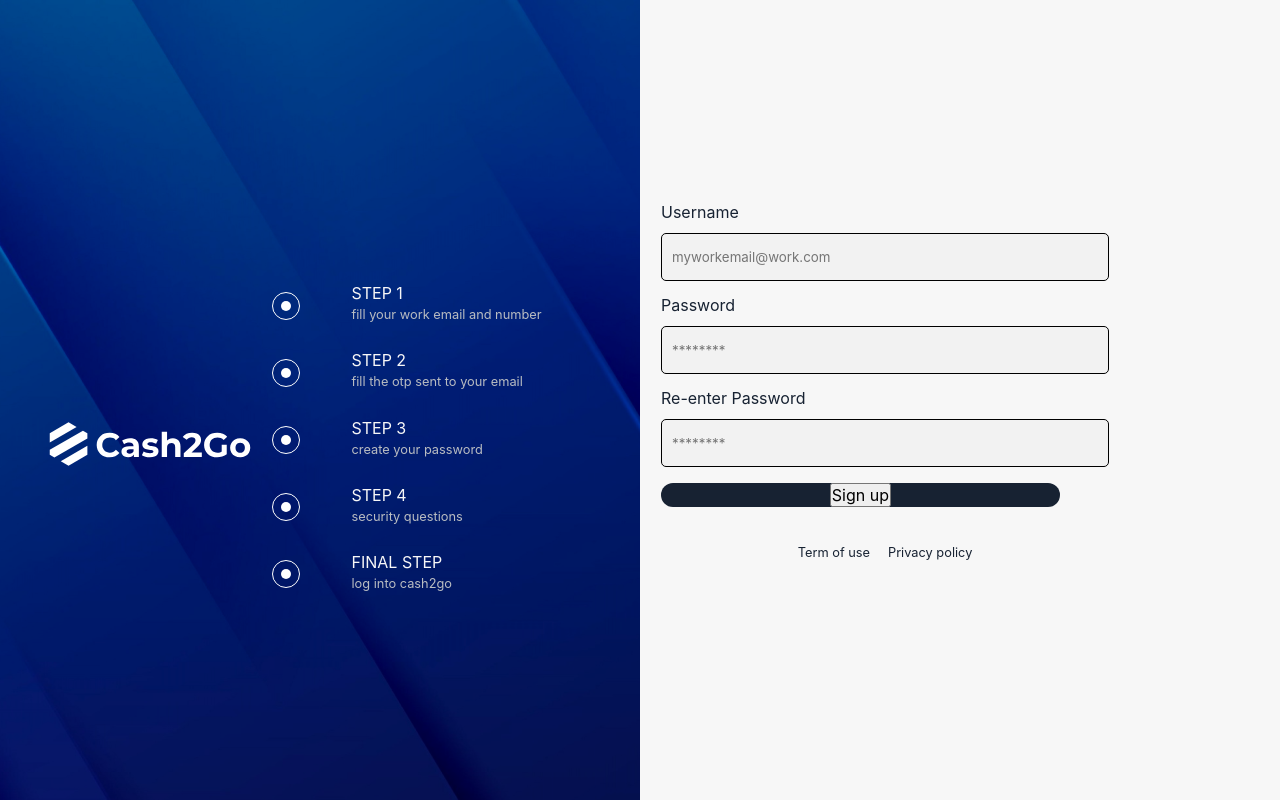
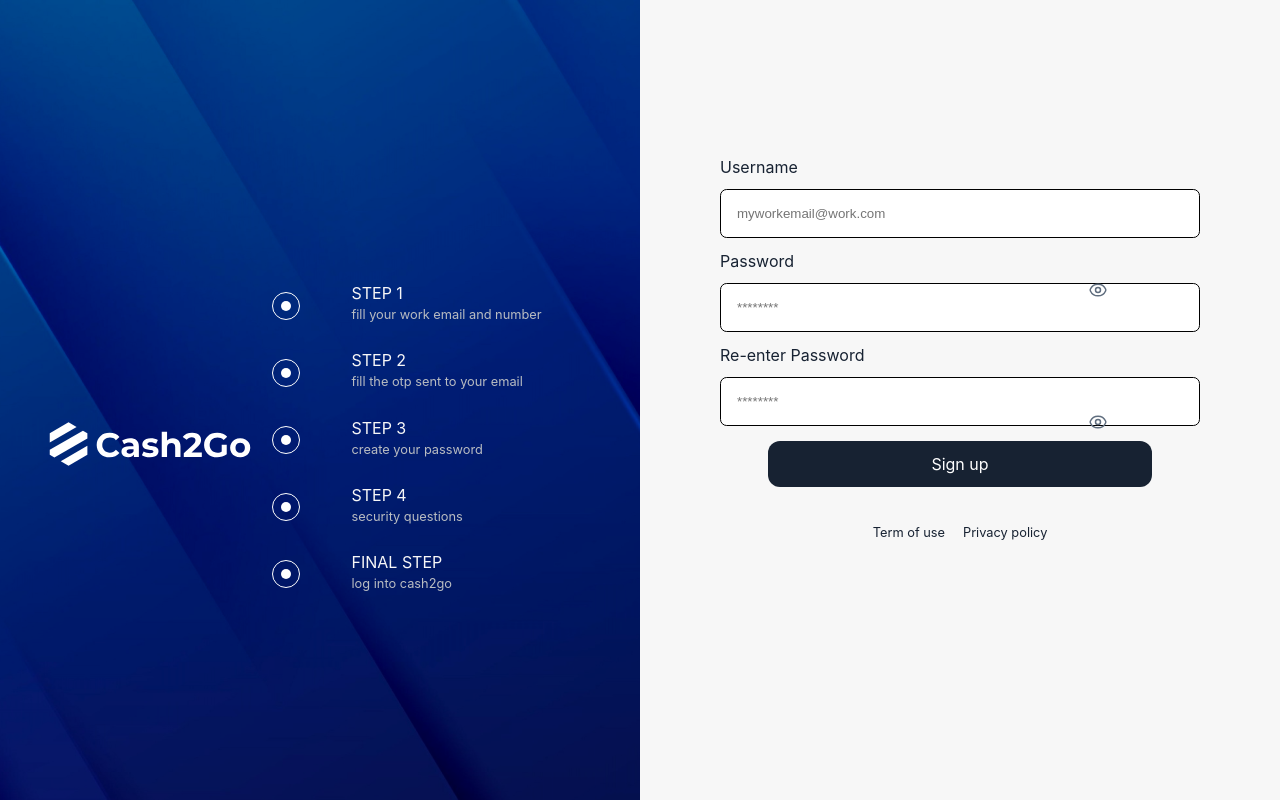
Before and after one commit to joyibeh93/Cash2go-loan-app, a React (Create React App) app: page /signupstep3 in a window 1280 px wide. Built offline with nearby package versions, Linux system fonts and the light colour scheme; the HTML template or start-up script is replaced by a standard one.

Commit message:
made changes to styles

```diff
--- a/src/Components/LoginForm.jsx
+++ b/src/Components/LoginForm.jsx
@@ -4,6 +4,7 @@ import { Formik } from 'formik';
 import * as Yup from 'yup';
 import { Link } from 'react-router-dom';
 import '../Login.css';
+import eyeIcon from '../assets/eye icon.svg';
 
 // Creating schema
 const schema = Yup.object().shape({
@@ -35,7 +36,7 @@ export const LoginForm = () => {
         }) => (
           <div>
             {/* Passing handleSubmit parameter tohtml form onSubmit property */}
-            <form noValidate onSubmit={handleSubmit} className="form">
+            <form noValidate onSubmit={handleSubmit} className="form-login">
               <span className="loginheader">Login</span>
               {/* Our input html with passing formik parameters like handleChange, values, handleBlur to input properties */}
               <label htmlFor="email">Email </label>
@@ -48,7 +49,7 @@ export const LoginForm = () => {
                 placeholder="myworkemail@work.com"
                 //   className="form-control inp_text"
                 id="email"
-                className="input"
+                className="login-input"
               />
               {/* If validation is not passed show errors */}
               <p className="error-message">
@@ -62,7 +63,7 @@ export const LoginForm = () => {
                 onChange={handleChange}
                 onBlur={handleBlur}
                 value={values.password}
-                className="input"
+                className="login-input"
                 //   placeholder="Enter password"
                 //   className="form-control"
               />
--- a/src/Components/QuestionForm.jsx
+++ b/src/Components/QuestionForm.jsx
@@ -5,6 +5,7 @@ import '../QuestionForm.css';
 import { nanoid } from 'nanoid';
 import { useNavigate } from 'react-router-dom';
 import Buttons from './Buttons';
+import '../OtpForm.css';
 
 const validationSchema = Yup.object().shape({
   Question: Yup.string().required('please select a security question'),
@@ -39,7 +40,7 @@ const QuestionForm = () => {
             <label className="label" htmlFor="Question">
               Select your security question
             </label>
-            <Field as="select" id="Question" name="Question" className="input">
+            <Field as="select" id="Question" name="Question" className="select">
               <option value="">Select a question</option>
               <option value="Where did you meet your spouse?">
                 where did you meet your spouse?
@@ -66,7 +67,13 @@ const QuestionForm = () => {
             <label htmlFor="Answer" className="label">
               Your answer
             </label>
-            <Field type="Answer" id="Answer" name="Answer" className="input" />
+            <Field
+              type="Answer"
+              as="text"
+              id="Answer"
+              name="Answer"
+              className="input"
+            />
             <ErrorMessage
               name="Answer"
               component="div"
--- a/src/Components/SignUpStep3.js
+++ b/src/Components/SignUpStep3.js
@@ -3,9 +3,9 @@ import { Formik, Form, Field, ErrorMessage } from 'formik';
 import * as Yup from 'yup';
 import { useNavigate } from 'react-router-dom';
 import Buttons from './Buttons';
-
+import '../OtpForm.css';
 import '../Signupstep3.css';
-
+import eyeIcon from '../assets/eye icon.svg';
 const SignIn = () => {
   const validationSchema = Yup.object({
     username: Yup.string().required('Username is required'),
@@ -58,6 +58,7 @@ const SignIn = () => {
             name="password"
             placeholder="********"
           />
+          <img src={eyeIcon} className="eye" alt="eye-icon" />
           <ErrorMessage
             name="password"
             component="div"
@@ -74,6 +75,7 @@ const SignIn = () => {
             name="confirmPassword"
             placeholder="********"
           />
+          <img src={eyeIcon} className="eye2" alt="eye-icon" />
           <ErrorMessage
             name="confirmPassword"
             component="div"
--- a/src/Login.css
+++ b/src/Login.css
@@ -8,22 +8,23 @@
   width: 100%;
 }
 
-.form {
-  border-radius: 10px;
+.form-login {
+  width: 100%;
   display: flex;
   flex-direction: column;
   justify-content: center;
   align-items: flex-start;
-  margin-right: 10em;
+  /* margin-right: 5em; */
+  padding: 0 5em;
 }
 
-.form input {
-  background: #f2f2f2;
+.login-input {
   border-radius: 5px;
-  /* margin: 12px 0; */
-  padding: 15px 10px;
-  box-sizing: border-box;
+  width: 30em;
+  padding: 0.8em;
   font-family: var(--font-family-body);
+  outline: 0;
+  border: 1px solid black;
 }
 .loginheader {
   color: var(--main-text-color);
@@ -33,12 +34,8 @@
   font-weight: bold;
 }
 
-.form input:focus {
-  border-color: var(--input-clr);
-}
-
 .login-btn {
-  width: 70%;
+  width: 80%;
   font-family: var(--font-family-body);
   text-transform: uppercase;
   outline: 0;
--- a/src/OtpForm.css
+++ b/src/OtpForm.css
@@ -98,4 +98,5 @@ form p {
   color: #fff;
   border: none;
   outline: none;
+  cursor: pointer;
 }
--- a/src/QuestionForm.css
+++ b/src/QuestionForm.css
@@ -19,18 +19,17 @@
   align-items: flex-start;
 }
 
-select {
+.select {
   display: block;
-  padding: 0.5em 1.5em;
+  padding: 0.8em;
   outline: none;
   border-radius: 0.6em;
   margin-bottom: 1em;
   margin-top: 0.5em;
   width: 100%;
+  /* text-align: start; */
 }
-/* .label {
-  margin-right: 15em;
-} */
+
 input {
   display: block;
   padding: 0.5em 5em;
@@ -38,9 +37,6 @@ input {
   margin-top: 0.5em;
   width: 100%;
 }
-.answer {
-  padding: 0.5em, 2.5em;
-}
 
 .terms {
   margin-top: 5em;
--- a/src/Resetpswrd.css
+++ b/src/Resetpswrd.css
@@ -9,8 +9,8 @@
 }
 
 .form {
-  padding: 1em 3em;
-  margin: 0.625em;
+  padding: 1em 2em;
+  /* margin-left: 4.5em; */
   width: 100%;
   display: flex;
   justify-content: flex-start;
@@ -25,10 +25,10 @@
 .input {
   display: block;
   width: 100%;
-  padding: 10px;
+  padding: 1.2em;
   border: 1px solid black;
   outline: none;
-  border-radius: 1em;
+  border-radius: 0.5em;
   margin-bottom: 1em;
 }
 .re-btn {
--- a/src/Signupstep3.css
+++ b/src/Signupstep3.css
@@ -1,18 +1,28 @@
-/* .btn {
-  width: 80%;
-  margin-top: 3em;
-  margin-left: 2em;
-  border-radius: 3em;
-} */
-.button{
+.button {
   font-family: var(--font-family-body);
   background-color: var(--submit-btn-bg-clr);
-  /* padding: 2px 2px; */
+  padding: 0.8em;
   border-radius: 12px;
   margin-top: 2px;
   text-align: center;
-  width: 89%;
-  /* margin-left: 3em; */
+  width: 80%;
+  margin-left: 3em;
+}
+.button button {
+  background-color: transparent;
+  color: #fff;
+  border: none;
+  cursor: pointer;
+}
+.eye {
+  position: absolute;
+  left: 68em;
+  bottom: 23em;
+}
+.eye2 {
+  position: absolute;
+  top: 17.5em;
+  left: 68em;
 }
 .terms {
   margin: 3em auto;
```
